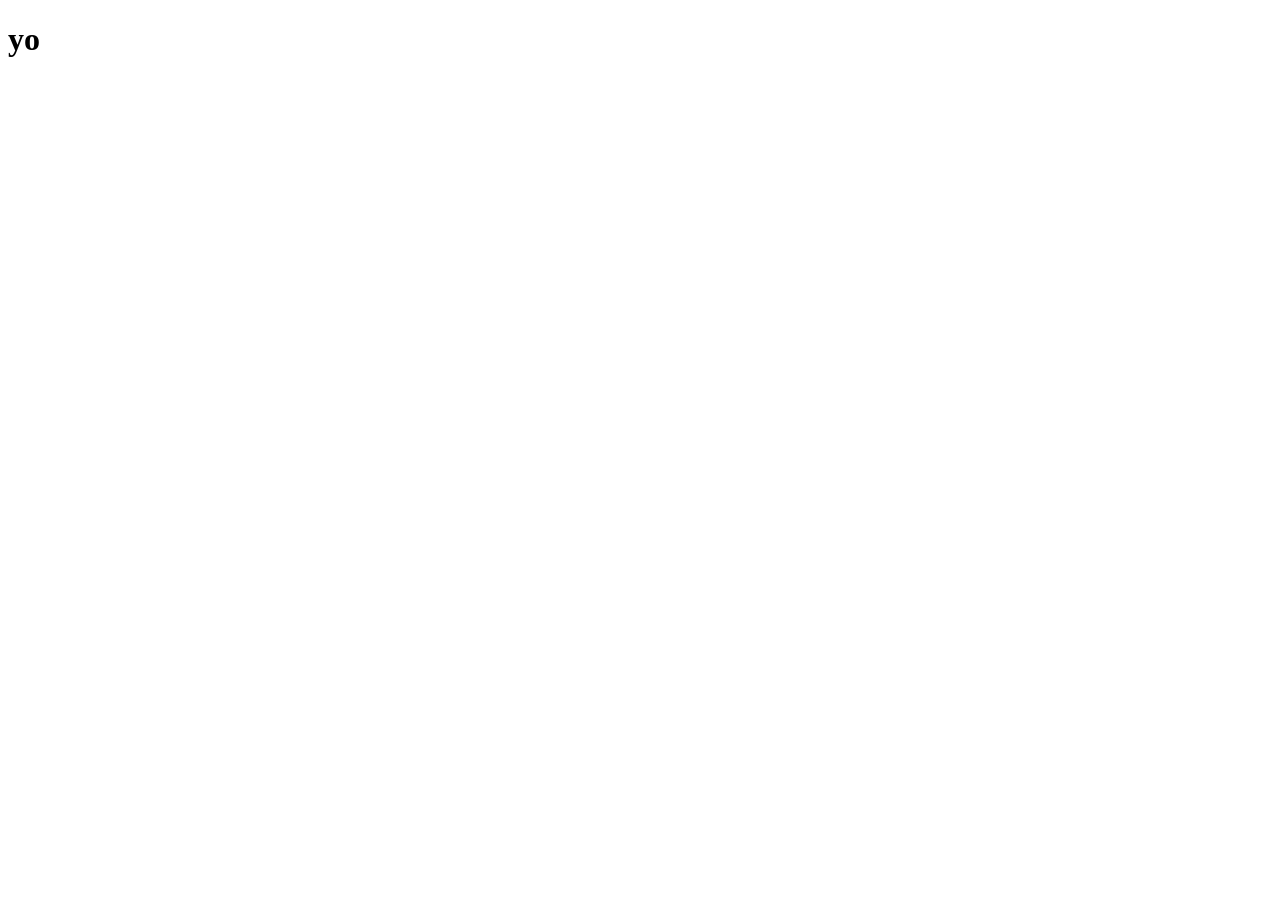
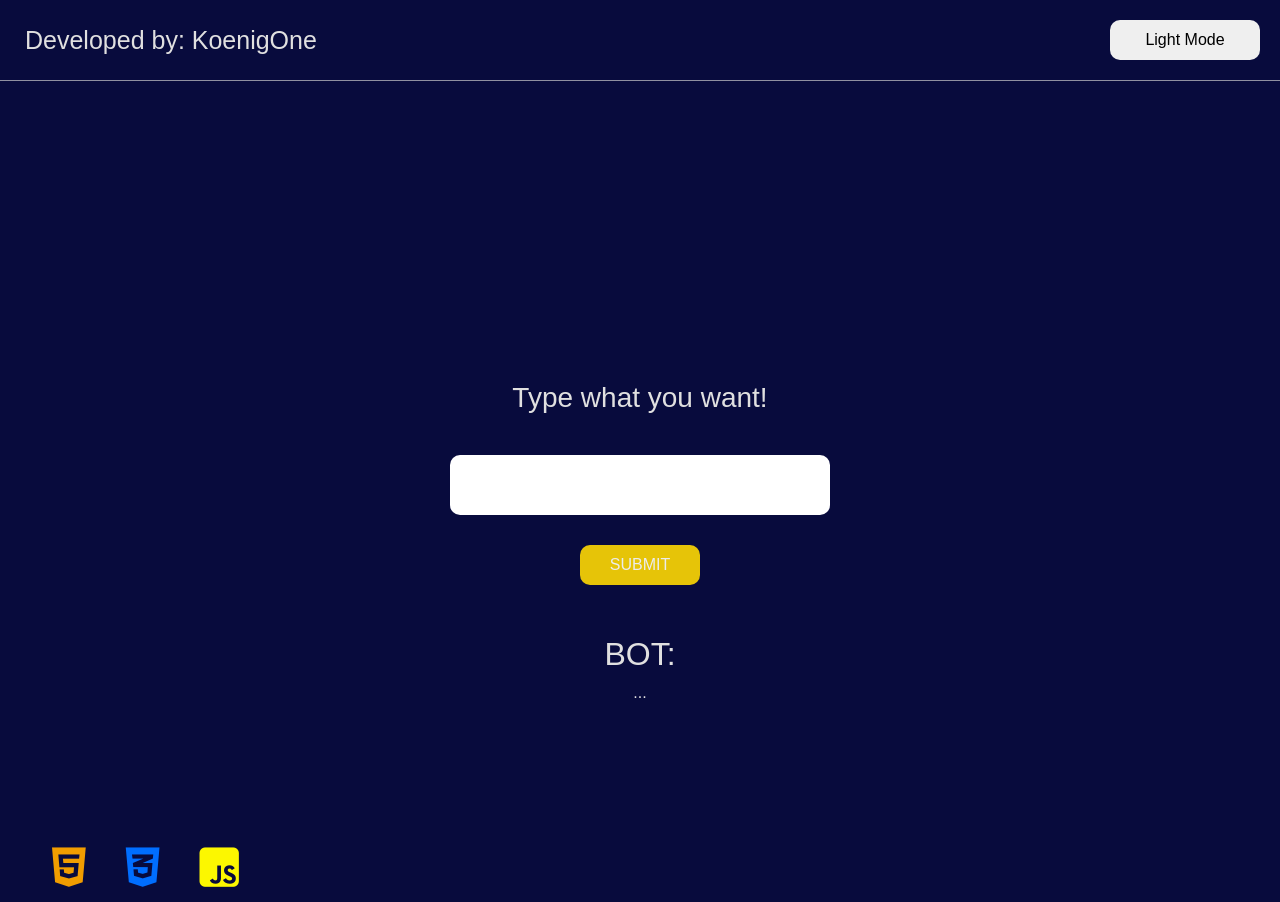
Before and after one commit to koenigone/JavaScript-Mixed-Message, a website: page index.html in a window 1280 px wide. Before the commit the page ends 800 px from the top, so only its background shows below. Drawn offline with nearby package versions, Linux system fonts and the light colour scheme.

Commit message:
added dark/lgiht mode switcher and a bot

```diff
--- /dev/null
+++ b/index.css
@@ -0,0 +1,73 @@
+body {
+    background-color: rgb(8, 11, 61);
+    color: rgb(224, 224, 224);
+    font-family: sans-serif;
+}
+
+* {
+    padding: 0;
+    margin: 0;
+    box-sizing: border-box;
+}
+
+/* Navigation Bar Styling */
+nav {
+    display: flex;
+    justify-content: space-between;
+    border-bottom: 1px solid rgba(211, 211, 211, 0.671);
+}
+nav h2 {
+    margin: 25px;
+    font-size: 25px;
+}
+nav button {
+    width: 150px;
+    height: 40px;
+    margin: 20px;
+    border: none;
+    border-radius: 10px;
+}
+
+nav #darkSwitch {
+    display: none;
+}
+
+/* Main Styling*/
+.main {
+    text-align: center;
+    margin: 300px 20px 130px 20px;
+}
+
+.textbox {
+    margin: 20px 20px 50px 20px;
+}
+
+.main .textbox input{
+    margin: 20px 20px 30px 20px;
+    border: none;
+    font-size: 30px;
+    width: 380px;
+    height: 60px;
+    border-radius: 10px;
+}
+.main .textbox button {
+    border: none;
+    border-radius: 10px;
+    width: 120px;
+    height: 40px;
+    color: rgb(236, 236, 236);
+    background-color: rgb(230, 196, 8);
+}
+
+.botReply {
+    margin: 0 auto;
+}
+
+.footer ul {
+    list-style: none;
+}
+.footer ul li {
+    font-size: 45px;
+    float: left;
+    margin: 0px 20px;
+}
--- a/index.html
+++ b/index.html
@@ -3,9 +3,40 @@
 <head>
     <meta charset="UTF-8">
     <meta name="viewport" content="width=device-width, initial-scale=1.0">
+    <link rel="stylesheet" href="/node_modules/bootstrap/dist/css/bootstrap.css">
+    <link rel="stylesheet" href="index.css">
+    <script src="https://kit.fontawesome.com/16651470f2.js" crossorigin="anonymous"></script>
     <title>test</title>
 </head>
 <body>
-    <h1>yo</h1>
+    <nav>
+        <h2>Developed by: KoenigOne</h2>
+        <div>
+            <button id="darkSwitch">Dark Mode</button>
+            <button id="lightSwitch">Light Mode</button>
+        </div>
+    </nav>
+    <div class="main">
+        <div>
+            <h3>Type what you want!</h3>
+        </div>
+        <div class="textbox">
+            <input type="text" id="userInput">
+            <br>
+            <button id="submit">SUBMIT</button>
+        </div>
+        <div class="botReply">
+            <h2>BOT:</h2>
+            <p id="bot">...</p>
+        </div>
+    </div>
+    <div class="footer">
+        <ul>
+            <li style="color: rgb(241, 157, 0)"><i class="fa-brands fa-html5"></i></li>
+            <li style="color: rgb(0, 110, 255)"><i class="fa-brands fa-css3-alt"></i></li>
+            <li style="color: rgb(252, 247, 0)"><i class="fa-brands fa-square-js"></i></li>
+        </ul>
+    </div>
+    <script src="script.js"></script>
 </body>
 </html>
--- /dev/null
+++ b/package.json
@@ -0,0 +1,5 @@
+{
+  "dependencies": {
+    "bootstrap": "^5.2.3"
+  }
+}
--- /dev/null
+++ b/script.js
@@ -0,0 +1,32 @@
+const body = document.querySelector('body')
+const lightSwitch = document.querySelector('#lightSwitch');
+const darkSwitch = document.querySelector('#darkSwitch');
+const userInput = document.querySelector('#userInput');
+const submit = document.querySelector('#submit');
+const botReply = document.querySelector('#bot');
+
+
+darkSwitch.addEventListener('click', ()=> {
+    body.style.backgroundColor = 'rgb(8, 11, 61)';
+    body.style.color = 'rgb(224, 224, 224)';
+    lightSwitch.style.display = 'block';
+    darkSwitch.style.display = 'none';
+});
+
+lightSwitch.addEventListener('click', ()=> {
+    body.style.backgroundColor = 'white';
+    body.style.color = 'black';
+    userInput.style.border = '1px solid black'
+    lightSwitch.style.display = 'none';
+    darkSwitch.style.display = 'block'
+});
+
+
+submit.addEventListener('click', ()=> {
+    const messages = ['Good morning!', 'How was your day?', 'Have you had your coffee yet?', 'seems like you are bored', 'So What now', 'Ok', 'lol', 'Get away', 'Nicee', 'GG', 'I dont know', 'keep going', 'any plans today?'];
+    const randomizer = Math.floor(Math.random() * messages.length);
+    const randomizedMessages = messages[randomizer];
+    if (userInput.value === 'hi') {
+        botReply.innerHTML = randomizedMessages;
+    };
+});
```
Also changed, not shown: 1 other file.
